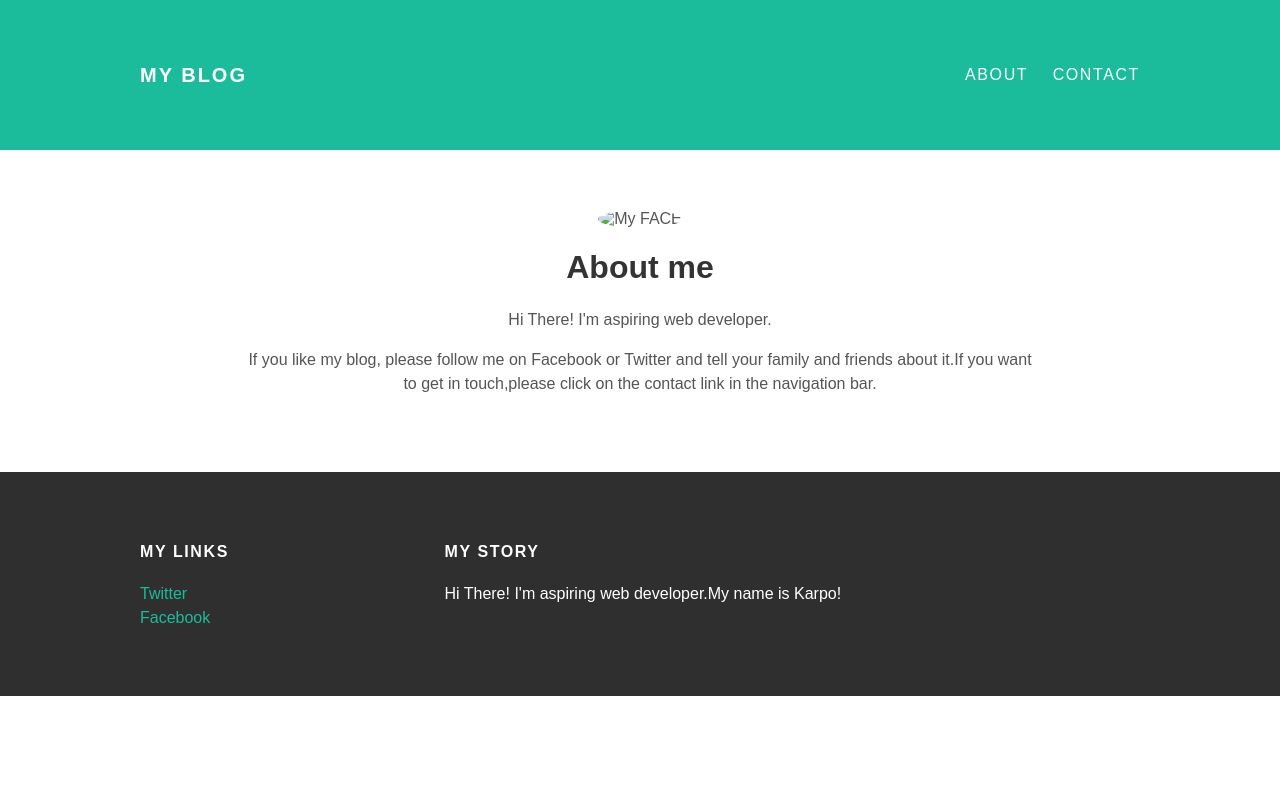
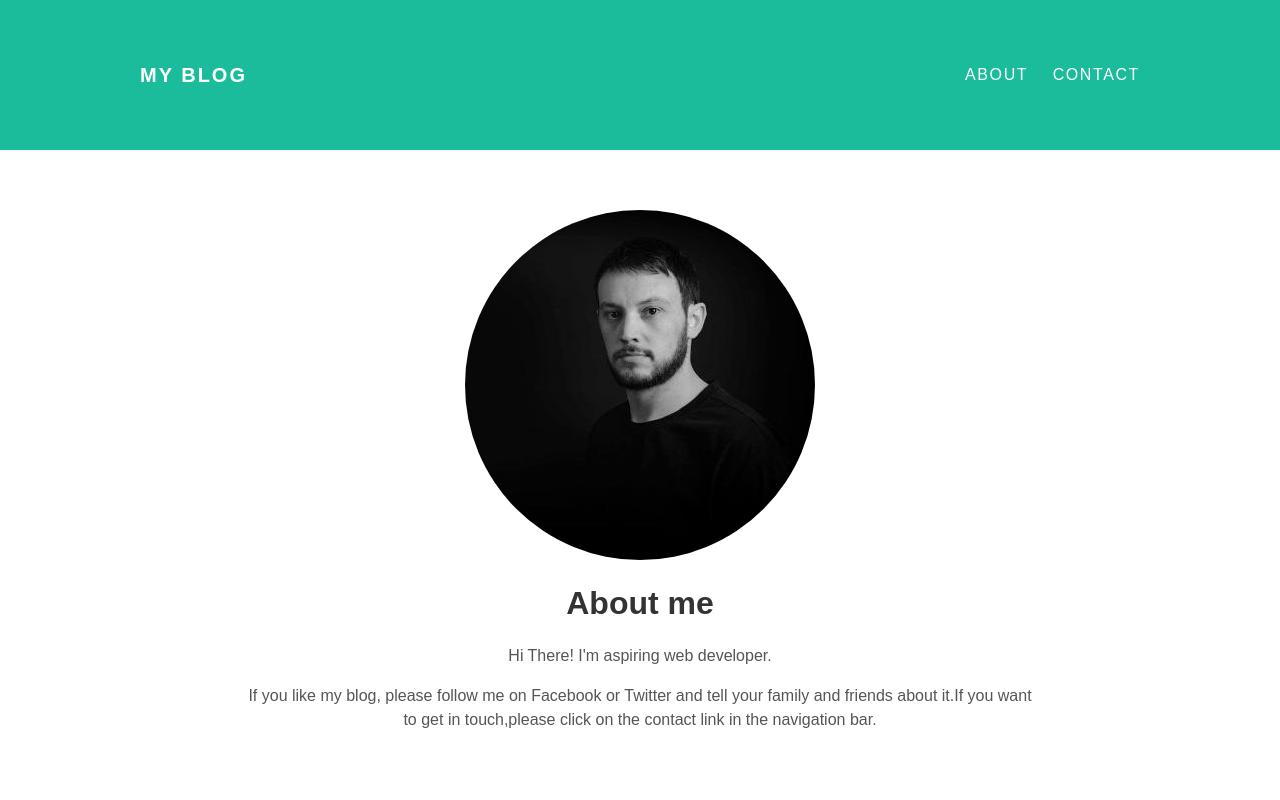
Before and after one commit to karpo23/karpo23.github.io, a plain HTML site: page about.html in a window 1280 px wide. Shown: the top 800 px of the page. Drawn offline with Linux system fonts and the light colour scheme; a web font is replaced by a local one.

Commit message:
Update about.html

```diff
--- a/about.html
+++ b/about.html
@@ -24,7 +24,7 @@
         <div class="container">
             <div class="about">
                 <div class="about-author">
-                    <img src="./images/1.jpg" alt="My FACE">
+                    <img src="./1.jpg" alt="My FACE">
                 </div>
                 <h1 class="about-title">About me</h1>
                 <div class="about-content">
```
